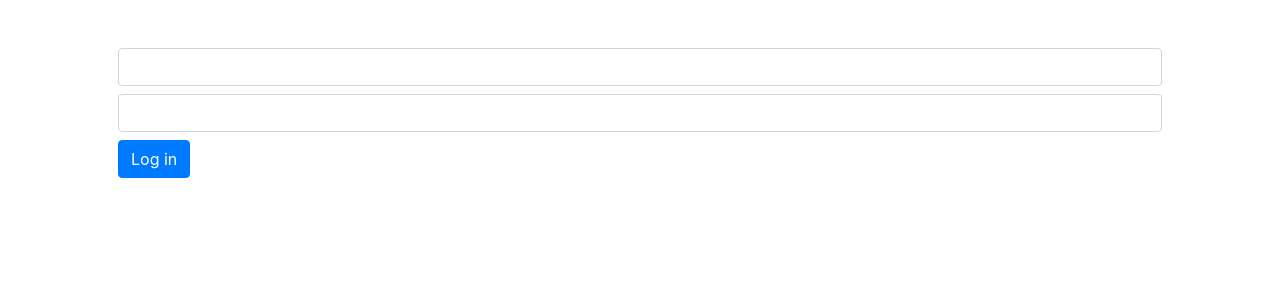
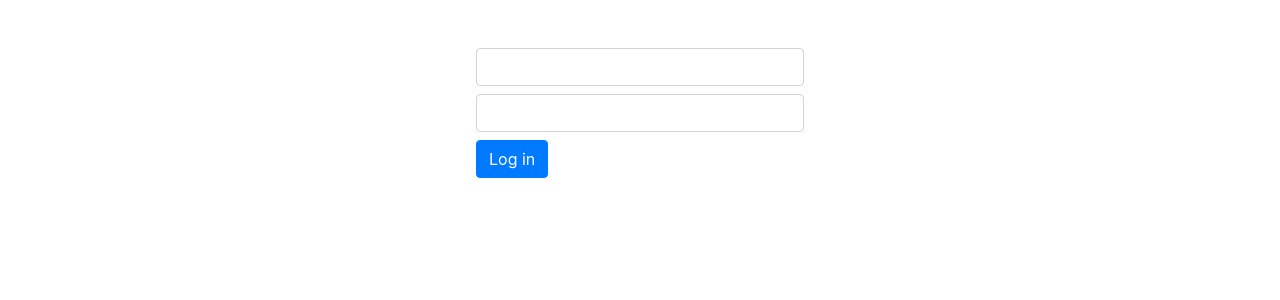
Before and after one commit to sianfairley/auth-demo, a React (Vite) app in the folder client/: page / in a window 1280 px wide. Shown: the top 300 px of the page. Built offline with nearby package versions, Linux system fonts and the light colour scheme.

Commit message:
js to jsx

```diff
--- a/client/src/components/Login.js
+++ b/client/src/components/Login.jsx
@@ -21,8 +21,8 @@ function Login() {
   };
 
   return (
-    <div>
-      <div>
+    <div className="row">
+      <div className="col-4 offset-4">
         <input
           value={credentials.username}
           onChange={handleChange}
```
Also changed, not shown: client/src/components/UserView.jsx (renamed from client/src/components/UserView.js).
